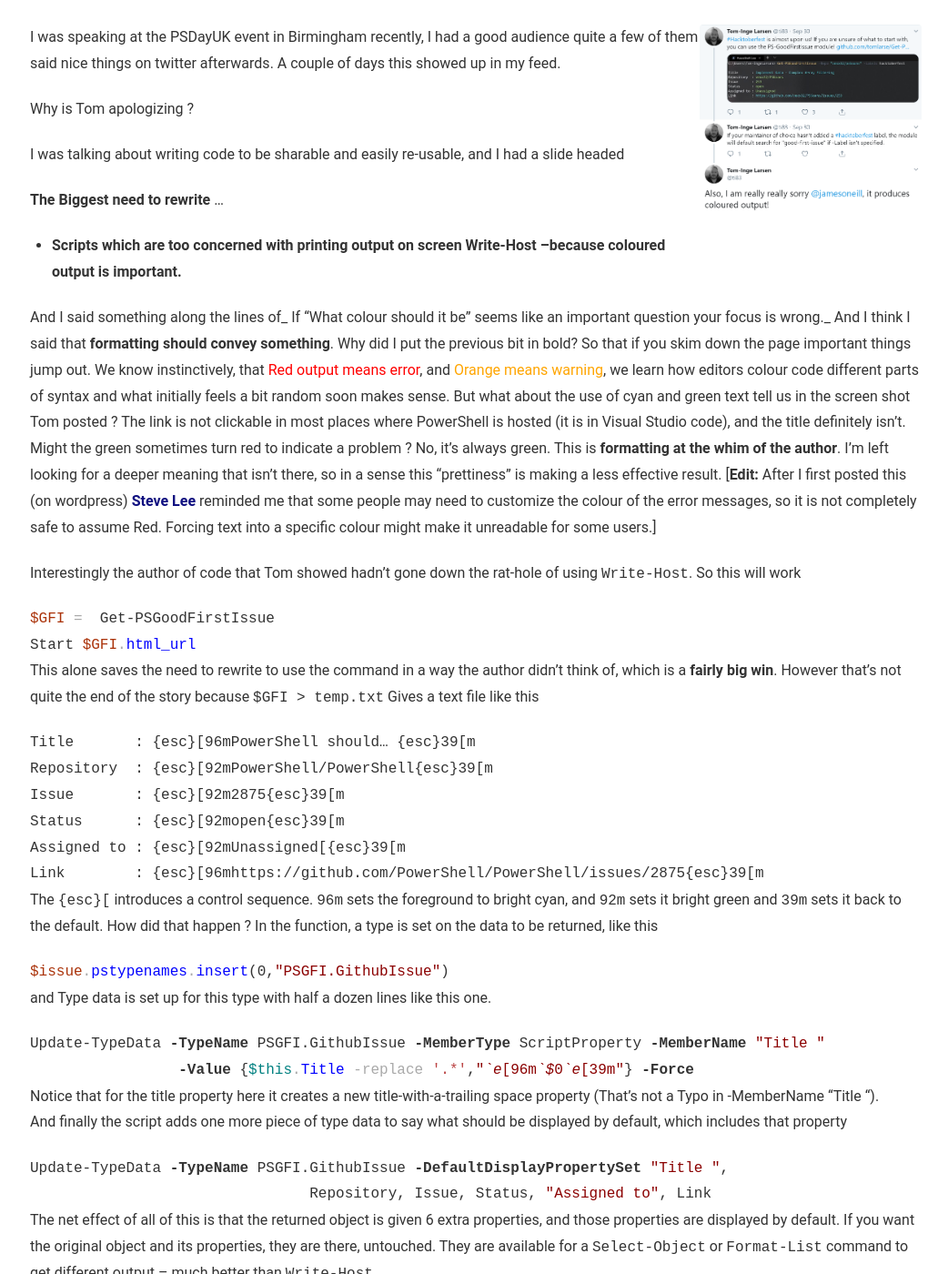
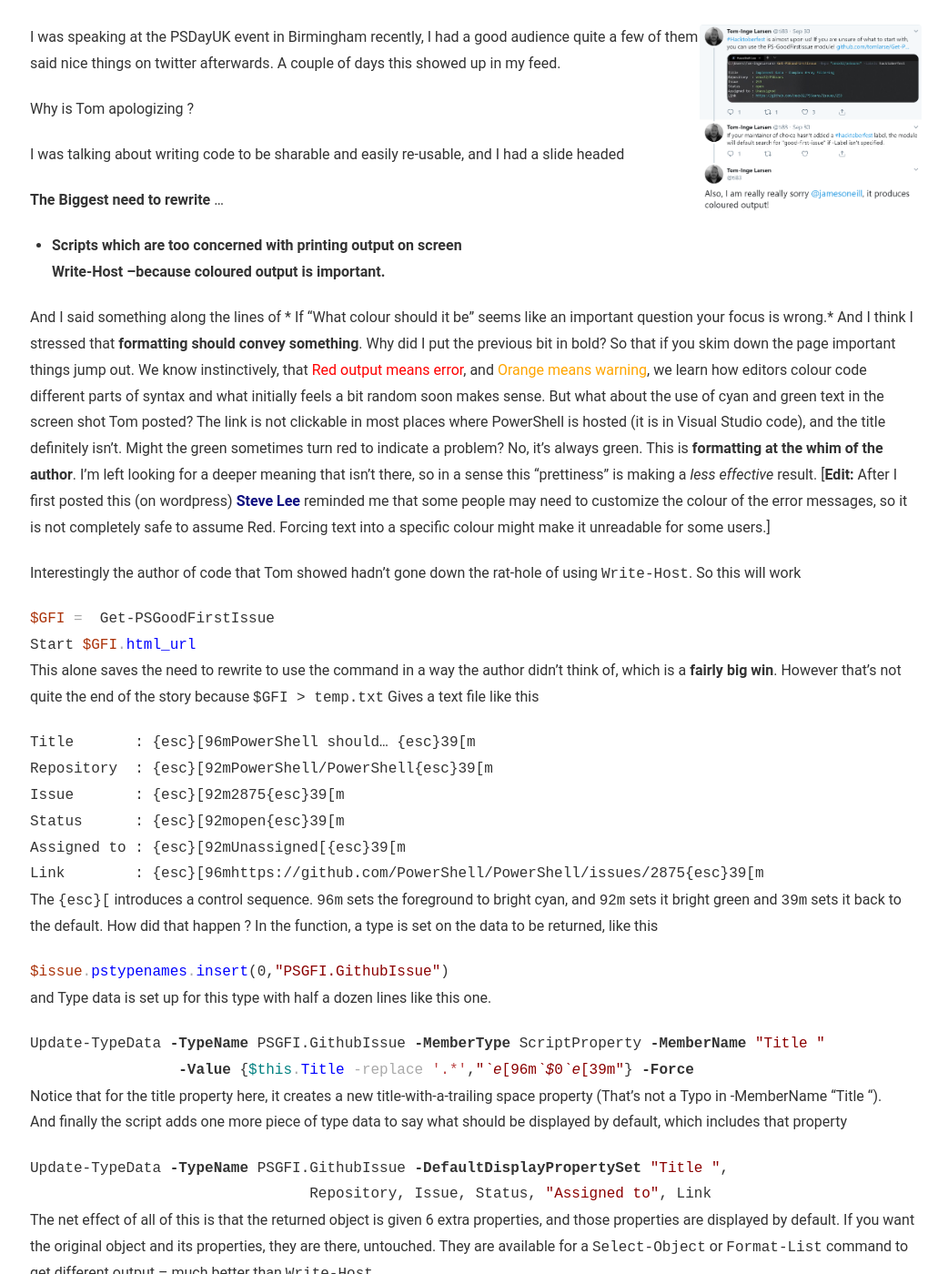
Before and after one commit to jhoneill/jhoneill.github.io, a Jekyll site: the page built from _posts/2019-10-13-Colour-of-data.md, in a window 1280 px wide and 1400 px high, scrolled down 230 px. Shown: the whole window at 91% size, without its empty margins (117-1159 px from the left). Built offline with Jekyll 4.4.1, drawn with Linux system fonts in a browser that asks for light colours; some of the changed text lies outside the part shown.

Commit message:
Spell check the colour of data

```diff
--- a/_posts/2019-10-13-Colour-of-data.md
+++ b/_posts/2019-10-13-Colour-of-data.md
@@ -17,7 +17,7 @@
 -  **Scripts which are too concerned with printing output on screen
    Write-Host –because coloured output is important.**
 
-And I said something along the lines of_ If "What colour should it be” seems like an important question your focus is wrong._ And I think I said that **formatting should convey something**.  Why did I put the previous bit in bold? So that if you skim down the page important things jump out. We know instinctively, that  <span style="color:red">Red output means error</span>, and  <span style="color:orange">Orange means warning</span>, we learn how editors colour code different parts of syntax and what initially feels a bit random soon makes sense.  But what about the use of cyan and green text tell us in the screen shot Tom posted ? The link is not clickable in most places where PowerShell is hosted (it is in Visual Studio code), and the title definitely isn’t. Might the green sometimes turn red to indicate a problem ? No, it’s always green. This is **formatting at the whim of the author**. I’m left looking for a deeper meaning that isn’t there, so in a sense this “prettiness” is making a less effective result.
+And I said something along the lines of * If "What colour should it be” seems like an important question your focus is wrong.* And I think I stressed that **formatting should convey something**.  Why did I put the previous bit in bold? So that if you skim down the page important things jump out. We know instinctively, that  <span style="color:red">Red output means error</span>, and <span style="color:orange">Orange means warning</span>, we learn how editors colour code different parts of syntax and what initially feels a bit random soon makes sense.  But what about the use of cyan and green text in the screen shot Tom posted? The link is not clickable in most places where PowerShell is hosted (it is in Visual Studio code), and the title definitely isn’t. Might the green sometimes turn red to indicate a problem? No, it’s always green. This is **formatting at the whim of the author**. I’m left looking for a deeper meaning that isn’t there, so in a sense this “prettiness” is making a *less effective* result.
 [**Edit:** After I first posted  this (on wordpress) [Steve Lee](https://twitter.com/Steve_MSFT) reminded me that some people may need to customize the colour of the error messages, so it is not completely safe to assume Red. Forcing text into a specific colour might make it unreadable for some users.]
 
 Interestingly the author of code that Tom showed hadn’t gone down the rat-hole of using `Write-Host`. So this will work
@@ -47,7 +47,7 @@
                  -Value {$this.Title -replace '.*',"`e[96m`$0`e[39m"} -Force
 {% endhighlight %}
 
-Notice that for the title property here it creates a new title-with-a-trailing space property (That's not a Typo in -MemberName "Title  ").
+Notice that for the title property here, it creates a new title-with-a-trailing space property (That's not a Typo in -MemberName "Title  ").
 And finally the script adds one more piece of type data to say what should be displayed by default, which includes that property
 {% highlight powerShell%}
 Update-TypeData -TypeName PSGFI.GithubIssue -DefaultDisplayPropertySet "Title ",
```
Also changed, not shown: other parts of _posts/2019-10-13-Colour-of-data.md (+2 -2 lines).
